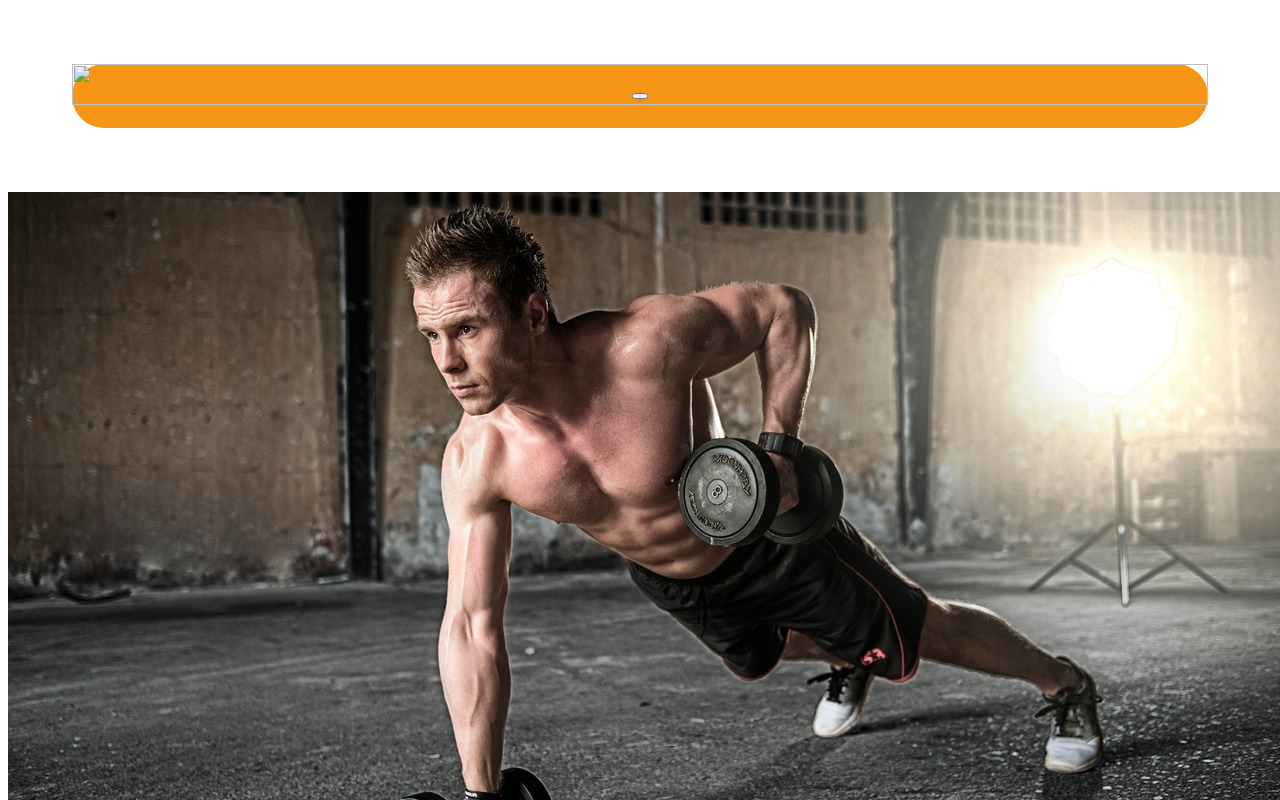
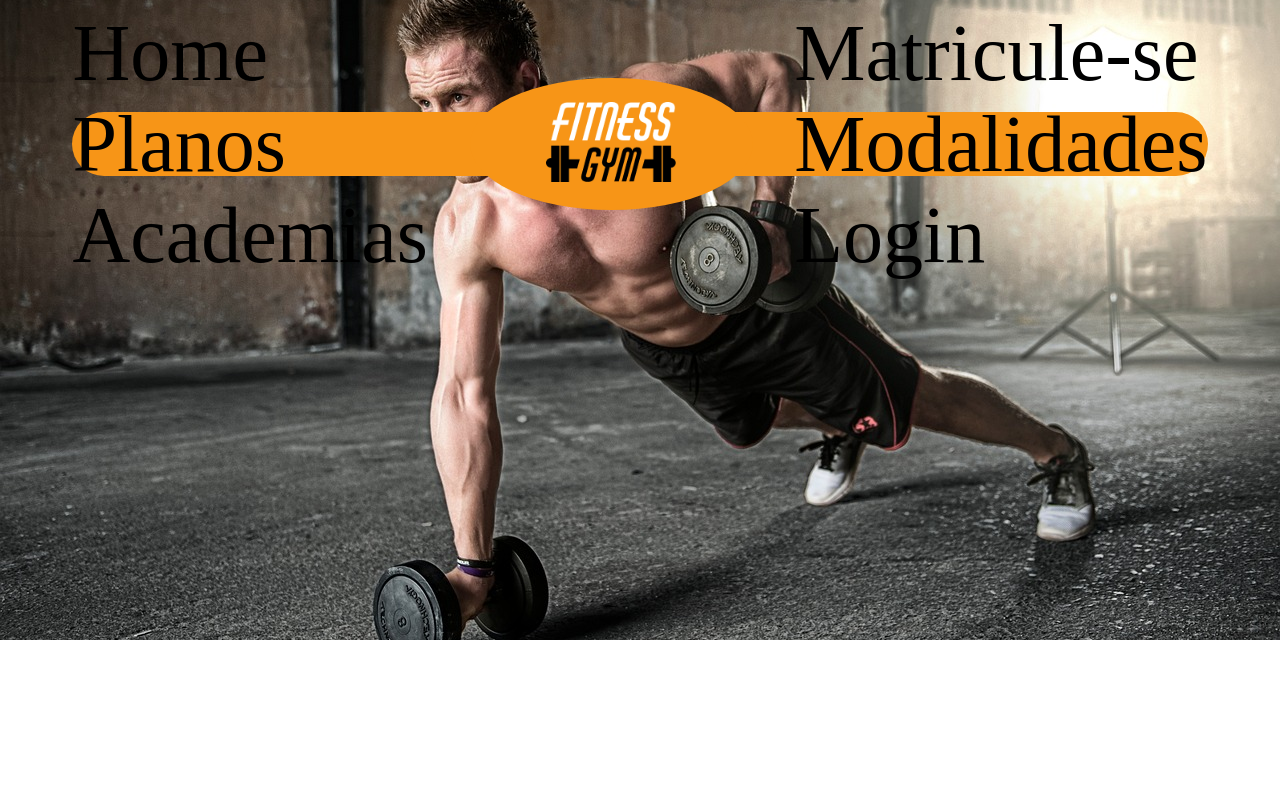
Before and after one commit to DevKarenRocha/Gym-Fitness, a plain HTML site: page index.html in a window 1280 px wide. Shown: the top 800 px of the page. Drawn offline with Linux system fonts and the light colour scheme.

Commit message:
Bannner, Navbar e Estilização

```diff
--- a/index.html
+++ b/index.html
@@ -7,38 +7,30 @@
      <title>Gym Fitness</title>
    </head>
    <body>
-    <header class="cabecalho">
-      <div class="cabecalho-bloco">
+     <!--BANNER(FUNDO)-->
+     <header class="banner">
        <picture>
-          <img src="" alt="">
+         <img src="assets/img/banner-fitness-gym.jpg" alt="">
        </picture>
-        <button></button>
-      </div>
      </header>
-
-      <picture>
-        <img src="img/banner-fitness-gym.jpg" alt="">
-      </picture>
-
-    </header>
+     <!--NAVEGADOR-->
      <nav>
        <div class="cabecalho-bloco">
-        <div class="row md-4">
-          <a href="">Home</a>
-        <a href="">Planos</a>
-        <a href="">Academias</a>
+         <div class="navbar row md-4">
+           <a class="link-navbar" href="">Home</a>
+           <a class="link-navbar" href="">Planos</a>
+           <a class="link-navbar" href="">Academias</a>
          </div>
-        <div class="row md-4">
-          <picture>
-            <img class="logo-cabecalho" src="img/image.png" alt="">
+         <div class=" bloco-logo row md-4">
+           <picture class="">
+             <img class="logo-cabecalho" src="assets/img/logo.png" alt="">
            </picture>
          </div>
-        <div class="row md-4">
-          <a href="">Matricule-se</a>
-        <a href="">Modalidades</a>
-        <a href="">Login</a>
+         <div class="navbar row md-4">
+           <a class="link-navbar" href="">Matricule-se</a>
+           <a class="link-navbar" href="">Modalidades</a>
+           <a class="link-navbar" href="">Login</a>
          </div>
-
        </div>
      </nav>
    </body>
--- a/style.css
+++ b/style.css
@@ -1,7 +1,20 @@
+ /*BANNER(FUNDO)*/
+.banner img {
+     position: absolute;
+     top: 0;
+     left: 0;
+     width: 100%;
+     height: 80%;
+     object-fit: cover;
+     z-index: 2;
+     }
+
+
+ /*NAVEGADOR*/
 .cabecalho-bloco {
      background-color: #f79517;
      height: 8vh;
-    margin: 8vh 5vw;
+     margin: 14vh 5vw;
      border-radius: 100px;
      position: relative;
      z-index: 2;
@@ -10,29 +23,25 @@
      align-items: center;
      }
 
-.cabecalho img {
-    position: absolute;
-    top: 0;
-    left: 0;
-    width: 100%;
-    height: 80%;
-    object-fit: cover;
-    z-index: -1;
+.bloco-logo{
+     display: flex;
+     align-items: center;
+     justify-content: center;
+     border-radius: 50%;
+     background-color: #f79517;
+     margin: 2vh 2vw;
      }
 
 .logo-cabecalho {
-    display: flex;
-    align-items: center;
-    justify-content: center;
-    border-radius: 20px;
-    border: 2px solid #f79517;
      z-index: 1;
      margin: 2vh 4vw;
+     height: 10vh;
+     padding: 1vh 2vw;
      }
 
-a{
+ .link-navbar{
      font-size: 5rem;
      text-decoration: none;
      color: black;
-    margin: 2vh;
+     margin: 1vh 2vh;
      }
```
Also changed, not shown: assets/Template/1.png (deleted), assets/Template/10.png (deleted), assets/Template/12.png (deleted), assets/Template/13.png (deleted), assets/Template/4.png (deleted), assets/Template/7.png (deleted), assets/Template/8.png (deleted), assets/Template/9.png (deleted), assets/img/logo.png (added), img/banner-fitness-gym.jpg (deleted), img/image.png (deleted), img/newsletter.jpg (deleted), 1 other file. Lines whose indentation alone changed are shown as unchanged.
